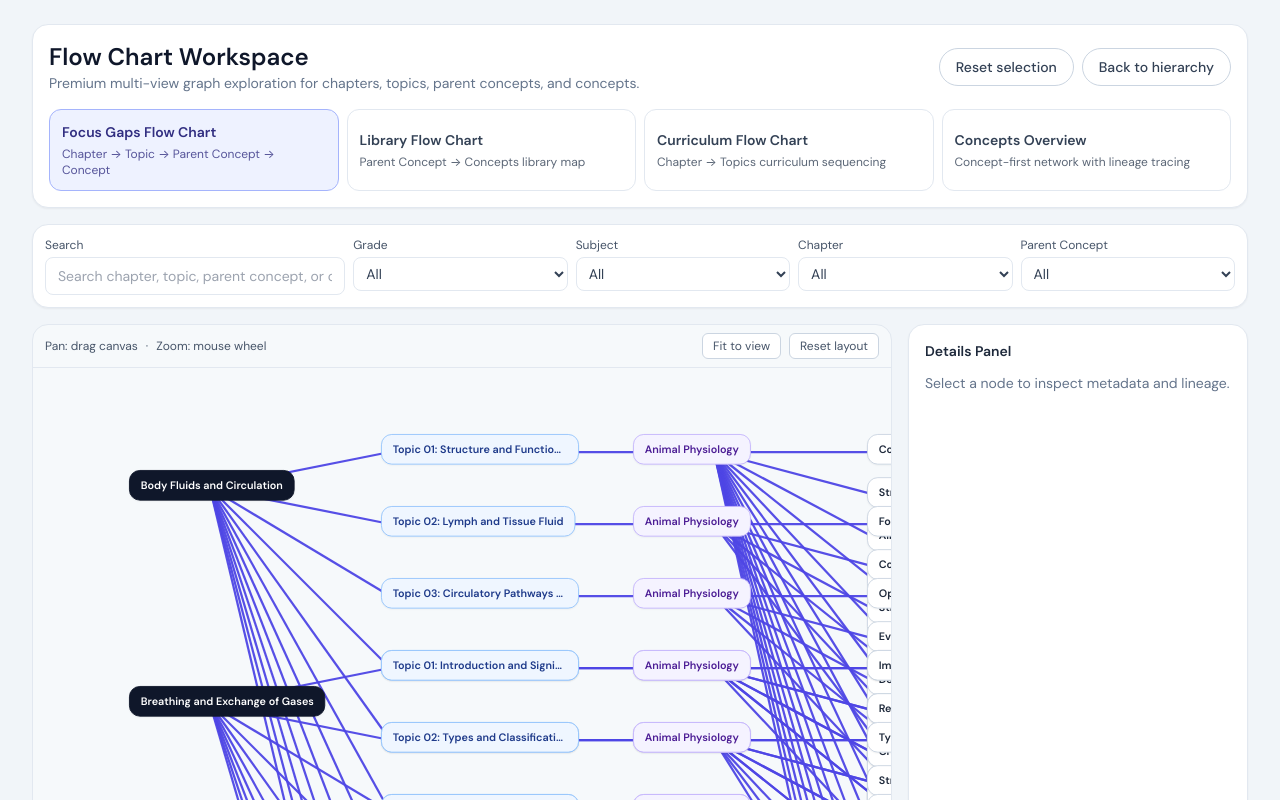
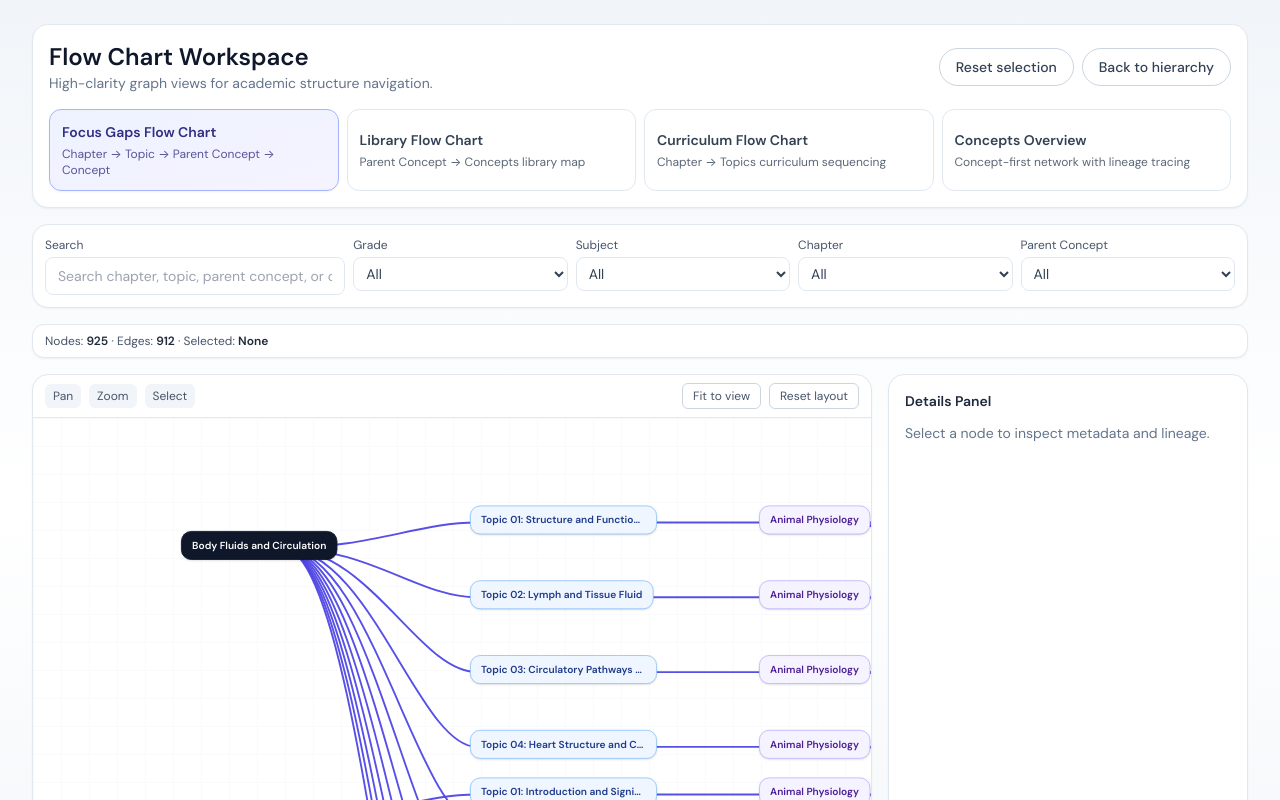
Before and after one commit to mohithmohan07/ConceptMappingFramework, a React (Vite) app: page / in a window 1280 px wide. Both pictures are taken after a click on the button "Open flow chart page". Shown: the top 800 px of the page. Built offline with nearby package versions, Linux system fonts and the light colour scheme.

Commit message:
Refine graph layout and polish flowchart UX

```diff
--- a/src/components/FlowChartPage.tsx
+++ b/src/components/FlowChartPage.tsx
@@ -18,7 +18,7 @@ type Props = {
   onBack: () => void;
 };
 
-const DEFAULT_VIEWPORT: Viewport = { x: 60, y: 30, zoom: 0.9 };
+const DEFAULT_VIEWPORT: Viewport = { x: 80, y: 45, zoom: 0.85 };
 
 function gatherConnectedNodeIds(graph: GraphModel, selectedNodeId: string | null) {
   if (!selectedNodeId) return new Set(graph.nodes.map((node) => node.id));
@@ -78,14 +78,14 @@ export function FlowChartPage({ tree, onBack }: Props) {
   );
 
   return (
-    <div className="min-h-screen bg-slate-100 px-4 py-6 sm:px-6 lg:px-8">
-      <div className="mx-auto max-w-[1800px] space-y-4">
+    <div className="min-h-screen bg-gradient-to-b from-slate-100 via-white to-slate-100 px-4 py-6 sm:px-6 lg:px-8">
+      <div className="mx-auto max-w-[1860px] space-y-4">
         <header className="rounded-2xl border border-slate-200 bg-white p-4 shadow-sm">
           <div className="mb-4 flex flex-wrap items-center justify-between gap-2">
             <div>
               <h1 className="text-2xl font-semibold text-slate-900">Flow Chart Workspace</h1>
               <p className="text-sm text-slate-500">
-                Premium multi-view graph exploration for chapters, topics, parent concepts, and concepts.
+                High-clarity graph views for academic structure navigation.
               </p>
             </div>
             <div className="flex gap-2">
@@ -127,6 +127,12 @@ export function FlowChartPage({ tree, onBack }: Props) {
           options={options}
         />
 
+        <section className="rounded-xl border border-slate-200 bg-white px-3 py-2 text-xs text-slate-600 shadow-sm">
+          Nodes: <span className="font-semibold text-slate-800">{graph.nodes.length}</span> · Edges:{" "}
+          <span className="font-semibold text-slate-800">{graph.edges.length}</span> · Selected:{" "}
+          <span className="font-semibold text-slate-800">{selectedNode ? selectedNode.label : "None"}</span>
+        </section>
+
         {graph.nodes.length === 0 ? (
           <section className="rounded-2xl border border-dashed border-slate-300 bg-white p-8 text-center text-sm text-slate-500">
             No nodes match your current search/filter combination.
--- a/src/components/flowchart/DetailsPanel.tsx
+++ b/src/components/flowchart/DetailsPanel.tsx
@@ -8,7 +8,7 @@ type Props = {
 
 function ValueRow({ label, value }: { label: string; value: string | undefined }) {
   return (
-    <div className="flex items-start justify-between gap-2 rounded-lg bg-slate-50 px-3 py-2 text-sm">
+    <div className="flex items-start justify-between gap-2 rounded-lg border border-slate-200 bg-slate-50 px-3 py-2 text-sm">
       <span className="text-xs text-slate-500">{label}</span>
       <span className="text-right text-slate-700">{value || "—"}</span>
     </div>
@@ -21,25 +21,30 @@ export function DetailsPanel({ selectedNode, conceptIndex, onJumpTab }: Props) {
       ? conceptIndex.get(selectedNode.id.replace("concept:", ""))
       : null;
 
+  const chapter = selectedConcept?.chapter ?? (selectedNode?.meta?.chapter as string | undefined);
+  const topic = selectedConcept?.topic ?? (selectedNode?.meta?.topic as string | undefined);
+  const parent = selectedConcept?.parentConcept ?? (selectedNode?.meta?.parentConcept as string | undefined);
+
   return (
-    <aside className="w-full rounded-2xl border border-slate-200 bg-white p-4 shadow-sm xl:w-[340px]">
+    <aside className="w-full rounded-2xl border border-slate-200 bg-white p-4 shadow-sm xl:w-[360px]">
       <h3 className="text-sm font-semibold text-slate-800">Details Panel</h3>
       {!selectedNode && <p className="mt-3 text-sm text-slate-500">Select a node to inspect metadata and lineage.</p>}
 
       {selectedNode && (
         <div className="mt-3 space-y-3">
-          <div>
+          <div className="rounded-xl border border-slate-200 bg-slate-50 p-3">
             <p className="text-xs uppercase tracking-wide text-slate-500">{selectedNode.kind}</p>
             <p className="text-sm font-semibold text-slate-900">{selectedNode.label}</p>
           </div>
 
+          <div className="rounded-xl border border-indigo-100 bg-indigo-50 px-3 py-2 text-xs text-indigo-700">
+            Breadcrumb: {chapter ?? "Chapter"} &gt; {topic ?? "Topic"} &gt; {parent ?? "Parent Concept"} &gt; {selectedNode.label}
+          </div>
+
           <div className="space-y-2">
-            <ValueRow label="Chapter" value={selectedConcept?.chapter ?? (selectedNode.meta?.chapter as string | undefined)} />
-            <ValueRow label="Topic" value={selectedConcept?.topic ?? (selectedNode.meta?.topic as string | undefined)} />
-            <ValueRow
-              label="Parent Concept"
-              value={selectedConcept?.parentConcept ?? (selectedNode.meta?.parentConcept as string | undefined)}
-            />
+            <ValueRow label="Chapter" value={chapter} />
+            <ValueRow label="Topic" value={topic} />
+            <ValueRow label="Parent Concept" value={parent} />
             <ValueRow label="Grade" value={selectedConcept?.grade ?? (selectedNode.meta?.grade as string | undefined)} />
             <ValueRow
               label="Description"
@@ -50,27 +55,9 @@ export function DetailsPanel({ selectedNode, conceptIndex, onJumpTab }: Props) {
           <div>
             <p className="mb-2 text-xs font-semibold uppercase tracking-wide text-slate-500">Jump to linked view</p>
             <div className="grid gap-2">
-              <button
-                type="button"
-                onClick={() => onJumpTab("focus-gaps")}
-                className="rounded-lg border border-slate-200 px-3 py-1.5 text-left text-xs text-slate-700 hover:bg-slate-50"
-              >
-                Open in Focus Gaps Flow Chart
-              </button>
-              <button
-                type="button"
-                onClick={() => onJumpTab("library")}
-                className="rounded-lg border border-slate-200 px-3 py-1.5 text-left text-xs text-slate-700 hover:bg-slate-50"
-              >
-                Open in Library Flow Chart
-              </button>
-              <button
-                type="button"
-                onClick={() => onJumpTab("curriculum")}
-                className="rounded-lg border border-slate-200 px-3 py-1.5 text-left text-xs text-slate-700 hover:bg-slate-50"
-              >
-                Open in Curriculum Flow Chart
-              </button>
+              <button type="button" onClick={() => onJumpTab("focus-gaps")} className="rounded-lg border border-slate-200 px-3 py-1.5 text-left text-xs text-slate-700 hover:bg-slate-50">Open in Focus Gaps Flow Chart</button>
+              <button type="button" onClick={() => onJumpTab("library")} className="rounded-lg border border-slate-200 px-3 py-1.5 text-left text-xs text-slate-700 hover:bg-slate-50">Open in Library Flow Chart</button>
+              <button type="button" onClick={() => onJumpTab("curriculum")} className="rounded-lg border border-slate-200 px-3 py-1.5 text-left text-xs text-slate-700 hover:bg-slate-50">Open in Curriculum Flow Chart</button>
             </div>
           </div>
         </div>
--- a/src/components/flowchart/FlowChartTabs.tsx
+++ b/src/components/flowchart/FlowChartTabs.tsx
@@ -17,8 +17,8 @@ export function FlowChartTabs({ activeTab, onTabChange }: { activeTab: FlowTab;
           onClick={() => onTabChange(tab.id)}
           className={`rounded-xl border p-3 text-left transition ${
             activeTab === tab.id
-              ? "border-indigo-300 bg-indigo-50 text-indigo-900"
-              : "border-slate-200 bg-white text-slate-700 hover:border-slate-300"
+              ? "border-indigo-300 bg-gradient-to-br from-indigo-50 to-violet-50 text-indigo-900 shadow-sm"
+              : "border-slate-200 bg-white text-slate-700 hover:border-slate-300 hover:bg-slate-50"
           }`}
         >
           <p className="text-sm font-semibold">{tab.label}</p>
--- a/src/components/flowchart/GraphCanvas.tsx
+++ b/src/components/flowchart/GraphCanvas.tsx
@@ -19,6 +19,12 @@ const KIND_STYLES: Record<GraphNode["kind"], string> = {
   concept: "border-slate-300 bg-white text-slate-800",
 };
 
+function edgePath(sx: number, sy: number, tx: number, ty: number) {
+  const c1x = sx + (tx - sx) * 0.45;
+  const c2x = sx + (tx - sx) * 0.7;
+  return `M ${sx} ${sy} C ${c1x} ${sy}, ${c2x} ${ty}, ${tx} ${ty}`;
+}
+
 export function GraphCanvas({
   nodes,
   edges,
@@ -34,20 +40,22 @@ export function GraphCanvas({
     null,
   );
 
+  const nodeById = useMemo(() => new Map(nodes.map((node) => [node.id, node])), [nodes]);
+
   const bounds = useMemo(() => {
-    if (nodes.length === 0) return { minX: 0, minY: 0, maxX: 1000, maxY: 800 };
+    if (nodes.length === 0) return { minX: 0, minY: 0, maxX: 1200, maxY: 900 };
     return {
-      minX: Math.min(...nodes.map((n) => n.x)) - 140,
-      minY: Math.min(...nodes.map((n) => n.y)) - 100,
-      maxX: Math.max(...nodes.map((n) => n.x)) + 250,
-      maxY: Math.max(...nodes.map((n) => n.y)) + 120,
+      minX: Math.min(...nodes.map((n) => n.x)) - 180,
+      minY: Math.min(...nodes.map((n) => n.y)) - 140,
+      maxX: Math.max(...nodes.map((n) => n.x)) + 320,
+      maxY: Math.max(...nodes.map((n) => n.y)) + 160,
     };
   }, [nodes]);
 
   const onWheel: React.WheelEventHandler<HTMLDivElement> = (event) => {
     event.preventDefault();
     const direction = event.deltaY > 0 ? -1 : 1;
-    const nextZoom = Math.min(1.8, Math.max(0.4, viewport.zoom + direction * 0.08));
+    const nextZoom = Math.min(2, Math.max(0.35, viewport.zoom + direction * 0.09));
     onViewportChange({ ...viewport, zoom: nextZoom });
   };
 
@@ -58,32 +66,32 @@ export function GraphCanvas({
     const height = el.clientHeight;
     const graphWidth = bounds.maxX - bounds.minX;
     const graphHeight = bounds.maxY - bounds.minY;
-    const zoom = Math.max(0.45, Math.min(1.6, Math.min(width / graphWidth, height / graphHeight) * 0.9));
+    const zoom = Math.max(0.45, Math.min(1.7, Math.min(width / graphWidth, height / graphHeight) * 0.92));
     const x = width / 2 - (bounds.minX + graphWidth / 2) * zoom;
     const y = height / 2 - (bounds.minY + graphHeight / 2) * zoom;
     onViewportChange({ x, y, zoom });
   };
 
   return (
-    <div className="rounded-2xl border border-slate-200 bg-slate-50/80 dark:border-slate-700 dark:bg-slate-900/60">
-      <div className="flex items-center justify-between border-b border-slate-200 px-3 py-2 text-xs text-slate-600 dark:border-slate-700 dark:text-slate-300">
+    <div className="rounded-2xl border border-slate-200 bg-white shadow-sm">
+      <div className="flex items-center justify-between border-b border-slate-200 px-3 py-2 text-xs text-slate-600">
         <div className="flex items-center gap-2">
-          <span>Pan: drag canvas</span>
-          <span>·</span>
-          <span>Zoom: mouse wheel</span>
+          <span className="rounded-md bg-slate-100 px-2 py-1">Pan</span>
+          <span className="rounded-md bg-slate-100 px-2 py-1">Zoom</span>
+          <span className="rounded-md bg-slate-100 px-2 py-1">Select</span>
         </div>
         <div className="flex gap-2">
           <button
             type="button"
             onClick={fitToView}
-            className="rounded-md border border-slate-300 bg-white px-2.5 py-1 hover:bg-slate-100 dark:border-slate-600 dark:bg-slate-900"
+            className="rounded-md border border-slate-300 bg-white px-2.5 py-1 hover:bg-slate-50"
           >
             Fit to view
           </button>
           <button
             type="button"
             onClick={onResetLayout}
-            className="rounded-md border border-slate-300 bg-white px-2.5 py-1 hover:bg-slate-100 dark:border-slate-600 dark:bg-slate-900"
+            className="rounded-md border border-slate-300 bg-white px-2.5 py-1 hover:bg-slate-50"
           >
             Reset layout
           </button>
@@ -104,7 +112,7 @@ export function GraphCanvas({
         }}
         onMouseUp={() => setDragStart(null)}
         onMouseLeave={() => setDragStart(null)}
-        className="relative h-[68vh] min-h-[520px] overflow-hidden"
+        className="relative h-[70vh] min-h-[540px] overflow-hidden bg-[linear-gradient(#f8fafc_1px,transparent_1px),linear-gradient(90deg,#f8fafc_1px,transparent_1px)] [background-size:28px_28px]"
       >
         <div
           className="absolute inset-0"
@@ -113,22 +121,20 @@ export function GraphCanvas({
             transformOrigin: "0 0",
           }}
         >
-          <svg className="pointer-events-none absolute left-0 top-0 h-[2200px] w-[2600px]">
+          <svg className="pointer-events-none absolute left-0 top-0 h-[3200px] w-[4200px]">
             {edges.map((edge) => {
-              const source = nodes.find((n) => n.id === edge.source);
-              const target = nodes.find((n) => n.id === edge.target);
+              const source = nodeById.get(edge.source);
+              const target = nodeById.get(edge.target);
               if (!source || !target) return null;
               const emphasized = emphasizedNodeIds.has(source.id) && emphasizedNodeIds.has(target.id);
               return (
-                <line
+                <path
                   key={edge.id}
-                  x1={source.x + 90}
-                  y1={source.y + 20}
-                  x2={target.x + 10}
-                  y2={target.y + 20}
+                  d={edgePath(source.x + 120, source.y + 20, target.x + 8, target.y + 20)}
+                  fill="none"
                   stroke={emphasized ? "#4f46e5" : "#cbd5e1"}
-                  strokeWidth={emphasized ? 2.5 : 1.4}
-                  strokeOpacity={emphasized ? 0.95 : 0.7}
+                  strokeWidth={emphasized ? 2.2 : 1.3}
+                  strokeOpacity={emphasized ? 0.95 : 0.65}
                 />
               );
             })}
@@ -146,14 +152,14 @@ export function GraphCanvas({
                   event.stopPropagation();
                   onSelectNode(node.id);
                 }}
-                className={`absolute max-w-[220px] rounded-xl border px-3 py-2 text-left text-xs shadow-sm transition ${KIND_STYLES[node.kind]} ${
-                  selected ? "ring-2 ring-indigo-400" : ""
-                } ${dimmed ? "opacity-30" : "opacity-100"}`}
+                className={`absolute max-w-[220px] rounded-xl border px-3 py-2 text-left text-xs shadow transition duration-150 ${KIND_STYLES[node.kind]} ${
+                  selected ? "ring-2 ring-indigo-400 shadow-lg" : ""
+                } ${dimmed ? "opacity-25" : "opacity-100"}`}
                 style={{ left: node.x, top: node.y }}
               >
                 <p className="truncate font-semibold">{node.label}</p>
                 {node.meta?.gapScore !== undefined && (
-                  <p className="mt-0.5 text-[10px] opacity-80">Gap: {String(node.meta.gapScore)}</p>
+                  <p className="mt-1 text-[10px] opacity-80">Gap score: {String(node.meta.gapScore)}</p>
                 )}
                 {node.meta?.coverage !== undefined && (
                   <p className="text-[10px] opacity-80">Coverage: {String(node.meta.coverage)}</p>
--- a/src/components/flowchart/graphBuilders.ts
+++ b/src/components/flowchart/graphBuilders.ts
@@ -18,51 +18,59 @@ function byFilters(concept: NormalizedConcept, query: string, filters: FlowFilte
   );
 }
 
-function node(id: string, label: string, kind: GraphNode["kind"], x: number, y: number, meta?: GraphNode["meta"]): GraphNode {
+function node(
+  id: string,
+  label: string,
+  kind: GraphNode["kind"],
+  x: number,
+  y: number,
+  meta?: GraphNode["meta"],
+): GraphNode {
   return { id, label, kind, x, y, meta, tooltip: label };
+}
+
+function uniqueSorted(values: string[]) {
+  return Array.from(new Set(values)).sort((a, b) => a.localeCompare(b));
 }
 
 export function buildFocusGapsGraph(concepts: NormalizedConcept[], query: string, filters: FlowFilters): GraphModel {
   const filtered = concepts.filter((c) => byFilters(c, query, filters));
   const nodes: GraphNode[] = [];
   const edges: GraphModel["edges"] = [];
-  const nodeIds = new Set<string>();
 
-  const chapters = Array.from(new Set(filtered.map((c) => c.chapter))).sort((a, b) => a.localeCompare(b));
-  chapters.forEach((chapter, chapterIndex) => {
+  const chapterGap = 320;
+  const laneX = { chapter: 80, topic: 420, parent: 760, concept: 1100 };
+
+  uniqueSorted(filtered.map((c) => c.chapter)).forEach((chapter, chapterIndex) => {
+    const chapterY = 80 + chapterIndex * chapterGap;
     const chapterId = `chapter:${chapter}`;
-    nodes.push(node(chapterId, chapter, "chapter", 40, 80 + chapterIndex * 240));
-    nodeIds.add(chapterId);
+    nodes.push(node(chapterId, chapter, "chapter", laneX.chapter, chapterY));
 
     const chapterConcepts = filtered.filter((c) => c.chapter === chapter);
-    const topics = Array.from(new Set(chapterConcepts.map((c) => c.topic))).sort((a, b) => a.localeCompare(b));
+    const topics = uniqueSorted(chapterConcepts.map((c) => c.topic));
 
     topics.forEach((topic, topicIndex) => {
+      const topicY = chapterY - 30 + topicIndex * 88;
       const topicId = `topic:${chapter}:${topic}`;
-      const topY = 40 + chapterIndex * 240 + topicIndex * 80;
-      nodes.push(node(topicId, topic, "topic", 320, topY));
-      nodeIds.add(topicId);
+      nodes.push(node(topicId, topic, "topic", laneX.topic, topicY));
       edges.push({ id: `${chapterId}->${topicId}`, source: chapterId, target: topicId });
 
       const topicConcepts = chapterConcepts.filter((c) => c.topic === topic);
-      const parents = Array.from(new Set(topicConcepts.map((c) => c.parentConcept))).sort((a, b) => a.localeCompare(b));
+      const parents = uniqueSorted(topicConcepts.map((c) => c.parentConcept));
 
       parents.forEach((parent, parentIndex) => {
+        const parentY = topicY + parentIndex * 70;
         const parentId = `parent:${chapter}:${topic}:${parent}`;
-        const parentY = topY + parentIndex * 60;
-        if (!nodeIds.has(parentId)) {
-          nodes.push(node(parentId, parent, "parent", 600, parentY));
-          nodeIds.add(parentId);
-        }
+        nodes.push(node(parentId, parent, "parent", laneX.parent, parentY));
         edges.push({ id: `${topicId}->${parentId}`, source: topicId, target: parentId });
 
         topicConcepts
           .filter((c) => c.parentConcept === parent)
           .forEach((concept, conceptIndex) => {
             const conceptId = `concept:${concept.id}`;
-            if (!nodeIds.has(conceptId)) {
+            const conceptY = parentY + conceptIndex * 56;
             nodes.push(
-                node(conceptId, concept.name, "concept", 860, parentY + conceptIndex * 48, {
+              node(conceptId, concept.name, "concept", laneX.concept, conceptY, {
                 gapScore: concept.gapScore,
                 coverage: concept.coverage,
                 priority: concept.priority,
@@ -71,8 +79,6 @@ export function buildFocusGapsGraph(concepts: NormalizedConcept[], query: string
                 parentConcept: concept.parentConcept,
               }),
             );
-              nodeIds.add(conceptId);
-            }
             edges.push({ id: `${parentId}->${conceptId}`, source: parentId, target: conceptId });
           });
       });
@@ -87,17 +93,19 @@ export function buildLibraryGraph(concepts: NormalizedConcept[], query: string,
   const nodes: GraphNode[] = [];
   const edges: GraphModel["edges"] = [];
 
-  const parents = Array.from(new Set(filtered.map((c) => c.parentConcept))).sort((a, b) => a.localeCompare(b));
-
-  parents.forEach((parent, parentIndex) => {
+  const laneX = { parent: 100, conceptStart: 460 };
+  uniqueSorted(filtered.map((c) => c.parentConcept)).forEach((parent, parentIndex) => {
+    const parentY = 90 + parentIndex * 210;
     const parentId = `parent:${parent}`;
-    nodes.push(node(parentId, parent, "parent", 60, 80 + parentIndex * 180));
+    nodes.push(node(parentId, parent, "parent", laneX.parent, parentY));
 
     const conceptsForParent = filtered.filter((c) => c.parentConcept === parent);
     conceptsForParent.forEach((concept, idx) => {
       const conceptId = `concept:${concept.id}`;
+      const col = idx % 4;
+      const row = Math.floor(idx / 4);
       nodes.push(
-        node(conceptId, concept.name, "concept", 420 + (idx % 3) * 230, 40 + parentIndex * 180 + Math.floor(idx / 3) * 64, {
+        node(conceptId, concept.name, "concept", laneX.conceptStart + col * 220, parentY - 24 + row * 62, {
           chapter: concept.chapter,
           topic: concept.topic,
           grade: concept.grade,
@@ -114,17 +122,18 @@ export function buildCurriculumGraph(concepts: NormalizedConcept[], query: strin
   const filtered = concepts.filter((c) => byFilters(c, query, filters));
   const nodes: GraphNode[] = [];
   const edges: GraphModel["edges"] = [];
-  const chapters = Array.from(new Set(filtered.map((c) => c.chapter))).sort((a, b) => a.localeCompare(b));
 
-  chapters.forEach((chapter, chapterIndex) => {
+  uniqueSorted(filtered.map((c) => c.chapter)).forEach((chapter, chapterIndex) => {
     const chapterId = `chapter:${chapter}`;
-    nodes.push(node(chapterId, chapter, "chapter", 100, 80 + chapterIndex * 170));
-    const topics = Array.from(new Set(filtered.filter((c) => c.chapter === chapter).map((c) => c.topic))).sort((a, b) =>
-      a.localeCompare(b),
-    );
+    const y = 90 + chapterIndex * 170;
+    nodes.push(node(chapterId, chapter, "chapter", 120, y));
+
+    const topics = uniqueSorted(filtered.filter((c) => c.chapter === chapter).map((c) => c.topic));
     topics.forEach((topic, topicIndex) => {
       const topicId = `topic:${chapter}:${topic}`;
-      nodes.push(node(topicId, topic, "topic", 480 + (topicIndex % 3) * 220, 40 + chapterIndex * 170 + Math.floor(topicIndex / 3) * 70));
+      const col = topicIndex % 4;
+      const row = Math.floor(topicIndex / 4);
+      nodes.push(node(topicId, topic, "topic", 500 + col * 230, y - 20 + row * 70));
       edges.push({ id: `${chapterId}->${topicId}`, source: chapterId, target: topicId });
     });
   });
@@ -141,20 +150,23 @@ export function buildConceptOverviewGraph(
   const filtered = concepts.filter((c) => byFilters(c, query, filters));
   const nodes: GraphNode[] = [];
   const edges: GraphModel["edges"] = [];
-  const centerX = 540;
-  const centerY = 360;
+  const centerX = 700;
+  const centerY = 420;
 
   filtered.forEach((concept, idx) => {
     const angle = (idx / Math.max(filtered.length, 1)) * Math.PI * 2;
-    const radius = 180 + (idx % 4) * 45;
+    const ring = idx % 5;
+    const radius = 200 + ring * 45;
     const conceptId = `concept:${concept.id}`;
-    nodes.push(node(conceptId, concept.name, "concept", centerX + Math.cos(angle) * radius, centerY + Math.sin(angle) * radius, {
+    nodes.push(
+      node(conceptId, concept.name, "concept", centerX + Math.cos(angle) * radius, centerY + Math.sin(angle) * radius, {
         chapter: concept.chapter,
         topic: concept.topic,
         parentConcept: concept.parentConcept,
         grade: concept.grade,
         description: concept.description,
-    }));
+      }),
+    );
   });
 
   if (selectedNodeId?.startsWith("concept:")) {
@@ -164,9 +176,9 @@ export function buildConceptOverviewGraph(
       const chapterId = `lineage:chapter:${selected.chapter}`;
       const parentId = `lineage:parent:${selected.parentConcept}`;
 
-      nodes.push(node(topicId, selected.topic, "topic", centerX + 340, centerY - 110));
-      nodes.push(node(chapterId, selected.chapter, "chapter", centerX + 340, centerY));
-      nodes.push(node(parentId, selected.parentConcept, "parent", centerX + 340, centerY + 110));
+      nodes.push(node(topicId, selected.topic, "topic", centerX + 420, centerY - 120));
+      nodes.push(node(chapterId, selected.chapter, "chapter", centerX + 420, centerY));
+      nodes.push(node(parentId, selected.parentConcept, "parent", centerX + 420, centerY + 120));
 
       edges.push({ id: `${selectedNodeId}->${topicId}`, source: selectedNodeId, target: topicId });
       edges.push({ id: `${selectedNodeId}->${chapterId}`, source: selectedNodeId, target: chapterId });
```
Lines whose indentation alone changed are shown as unchanged.
